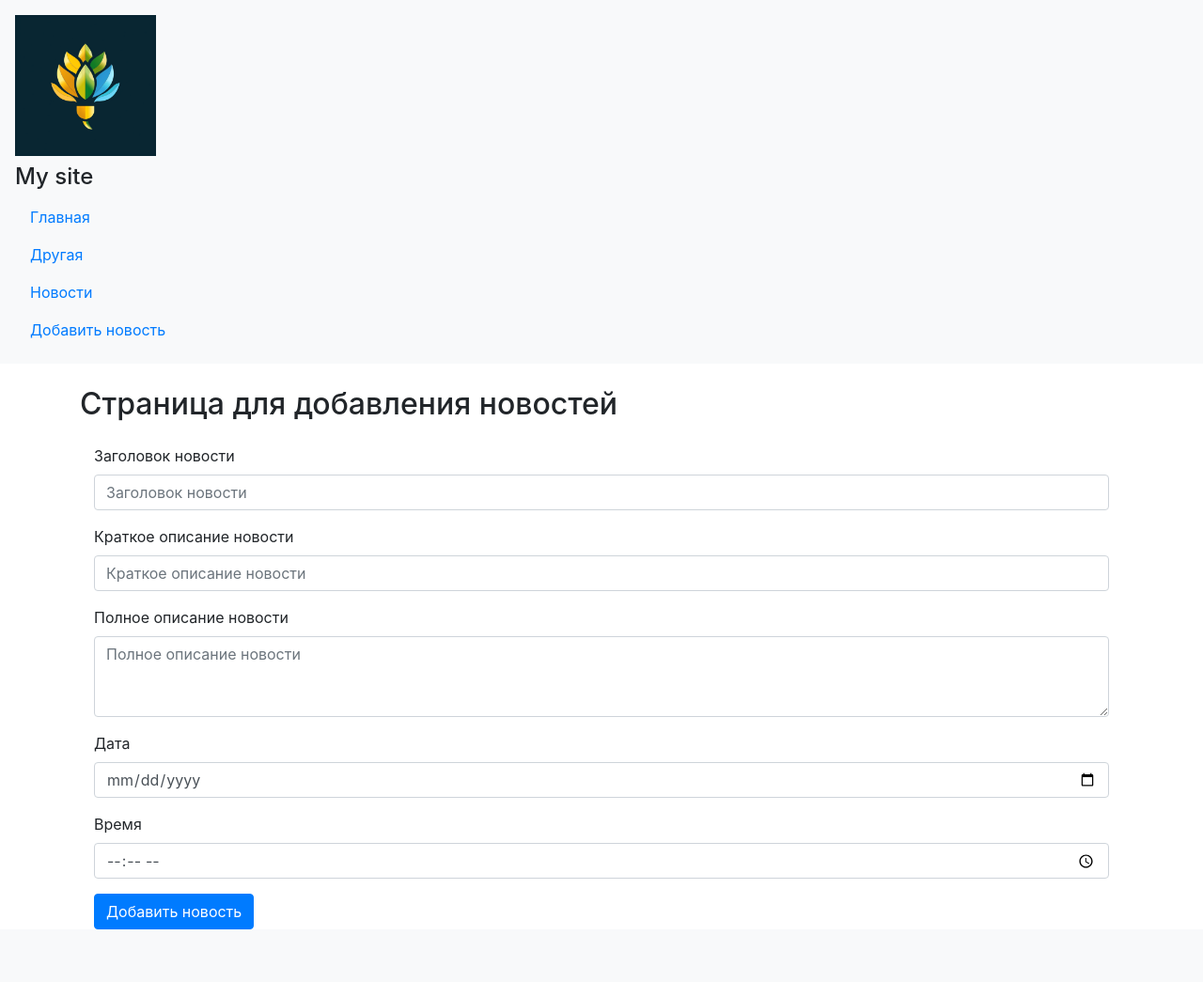
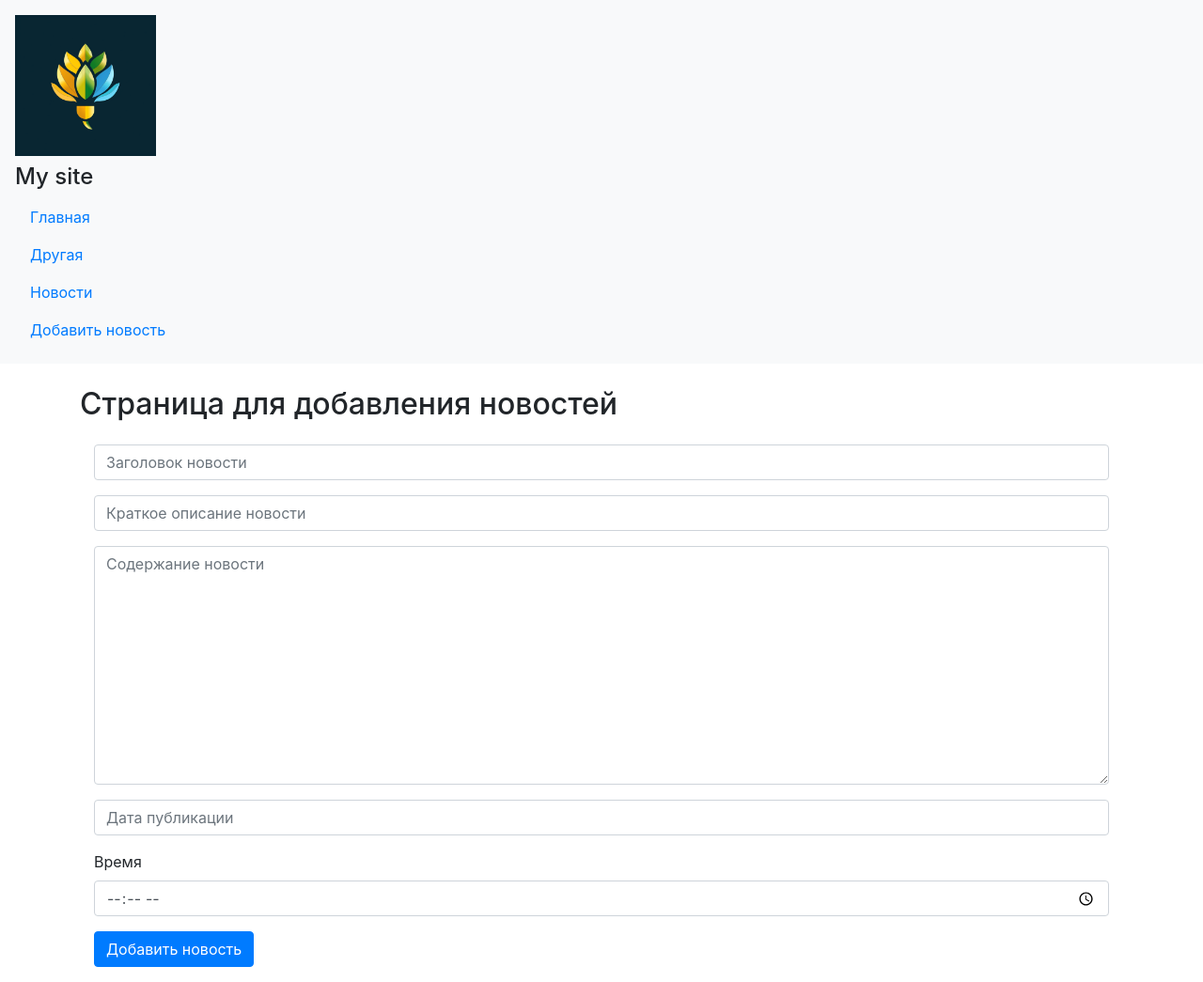
Before and after one commit to Olga-Pro/hw_dj03, a Django app: page /news/create_news/ in a window 1280 px wide. Shown: the whole page at 94% size. Before the commit the page ends 989 px from the top, so only its background shows below. Run offline with Django 5.2, Linux system fonts and the light colour scheme; some libraries are stand-ins or nearby versions.

Commit message:
edit forms

```diff
--- a/news/my_news/forms.py
+++ b/news/my_news/forms.py
@@ -1,8 +1,13 @@
 from .models import News_post
-from django.forms import ModelForm
+from django.forms import ModelForm, TextInput, Textarea, DateTimeInput
 
 
 class New_postForm(ModelForm):
     class Meta:
         model = News_post
         fields = ['title', 'short_description', 'text', 'pub_date']
+        widgets = {'title': TextInput(attrs={'class': 'form-control', 'placeholder': 'Заголовок новости'}),
+			        'short_description': TextInput(attrs={'class': 'form-control', 'placeholder': 'Краткое описание новости'}),
+			        'text': Textarea(attrs={'class': 'form-control', 'placeholder': 'Содержание новости'}),
+			        'pub_date': DateTimeInput(attrs={'class': 'form-control', 'placeholder': 'Дата публикации'})
+                   }
--- a/news/my_news/templates/my_news/add_new_post.html
+++ b/news/my_news/templates/my_news/add_new_post.html
@@ -12,20 +12,16 @@
         <form method="post">
             {% csrf_token %}
             <div class="form-group mb-3">
-                <label for="title">Заголовок новости</label>
-                <input type="text" class="form-control" id="title" placeholder="Заголовок новости">
+                {{ form.title }}
             </div>
             <div class="form-group mb-3">
-                <label for="shortDescription">Краткое описание новости</label>
-                <input type="text" class="form-control" id="shortDescription" placeholder="Краткое описание новости">
+                {{ form.short_description }}
             </div>
             <div class="form-group mb-3">
-                <label for="content">Полное описание новости</label>
-                <textarea class="form-control" id="content" rows="3" placeholder="Полное описание новости"></textarea>
+                {{ form.text }}
             </div>
             <div class="form-group mb-3">
-                <label for="date">Дата</label>
-                <input type="date" class="form-control" id="date">
+                {{ form.pub_date }}
             </div>
             <div class="form-group mb-3">
                 <label for="time">Время</label>
@@ -33,6 +29,7 @@
             </div>
             <button type="submit" class="btn btn-primary">Добавить новость</button>
         </form>
+        <p> {{ error }} </p>
     </div>
 
 {% endblock %}
--- a/news/my_news/views.py
+++ b/news/my_news/views.py
@@ -1,4 +1,4 @@
-from django.shortcuts import render
+from django.shortcuts import render, redirect
 from .models import News_post
 from .forms import New_postForm
 
@@ -8,5 +8,13 @@ def home(request):
     return render(request, 'my_news/news.html', {'news': news})
 
 def create_news(request):
+    error =''
+    if request.method == 'POST':
+        form = New_postForm(request.POST)
+        if form.is_valid():
+            form.save()
+            return redirect('news_home')
+        else:
+            error = "Данные заполнены некорректно"
     form = New_postForm()
-    return render(request, 'my_news/add_new_post.html', {'form':form})
+    return render(request, 'my_news/add_new_post.html', {'form':form, 'error':error})
```
